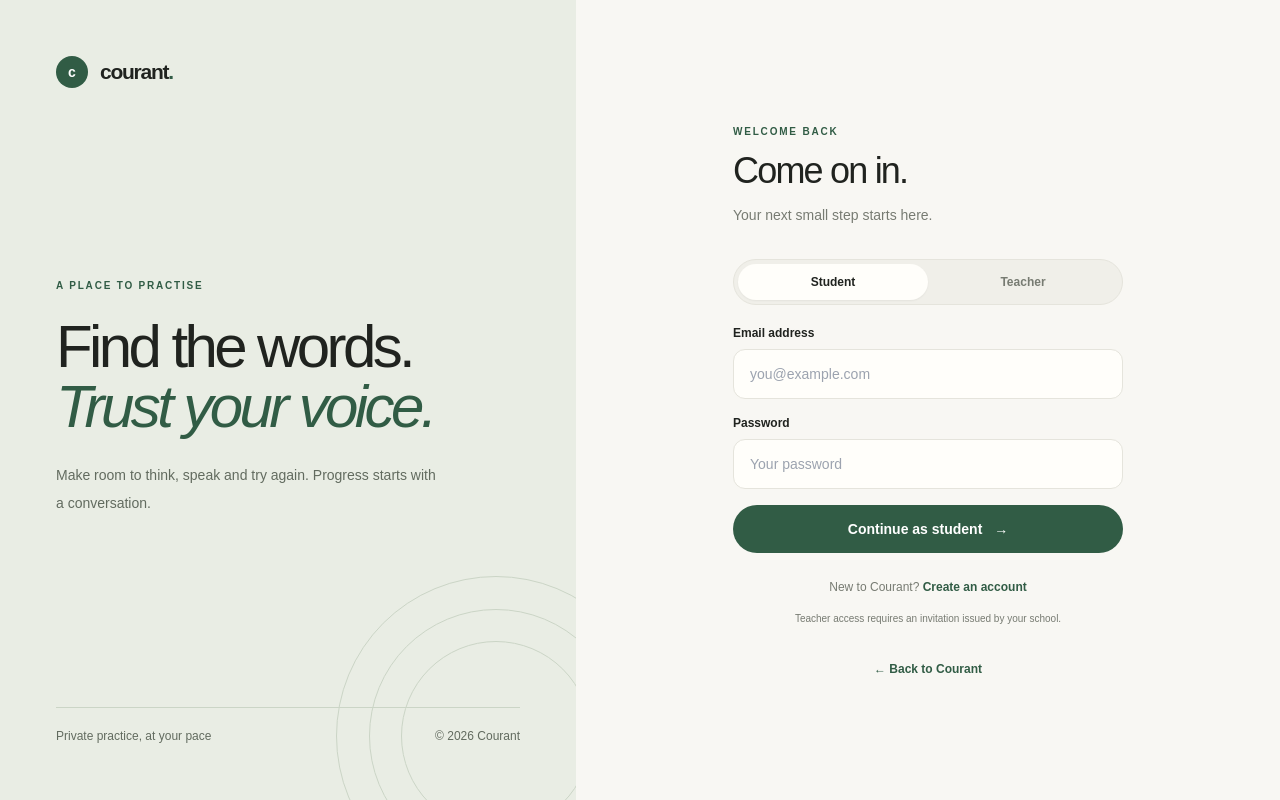
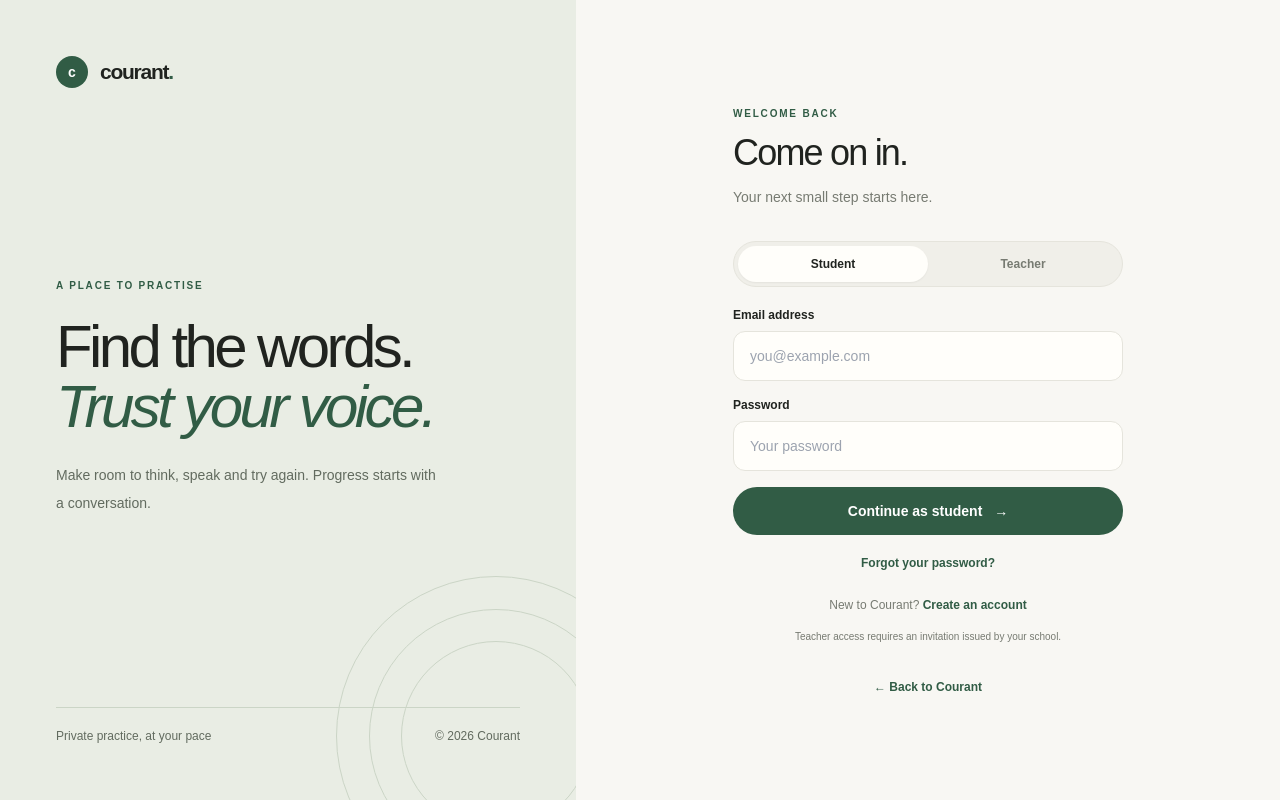
Before and after one commit to manansulya01/Courant, a Next.js app: page /login in a window 1280 px wide. Built offline with nearby package versions, Linux system fonts and the light colour scheme.

Commit message:
Link sign-in to password recovery

```diff
--- a/app/login/page.tsx
+++ b/app/login/page.tsx
@@ -10,5 +10,5 @@ export default function Login(){
  <section className="flex items-center justify-center px-5 py-12 sm:px-10"><div className="w-full max-w-[390px]"><Link href="/" className="mb-12 flex w-fit items-center gap-3 lg:hidden"><span className="grid h-8 w-8 place-items-center rounded-full bg-[var(--accent)] text-sm font-semibold text-white">c</span><span className="text-[21px] font-semibold tracking-[-.06em]">courant<span className="text-[var(--accent)]">.</span></span></Link><p className="text-[10px] font-bold uppercase tracking-[.18em] text-[var(--accent)]">Welcome back</p><h2 className="mt-3 text-3xl font-medium tracking-[-.05em] sm:text-4xl">Come on in.</h2><p className="mt-3 text-sm leading-6 text-[var(--muted)]">Your next small step starts here.</p>
  <div className="mt-8 grid grid-cols-2 rounded-full border border-[var(--line)] bg-[#f0efe9] p-1">{[["student","Student"],["teacher","Teacher"]].map(([value,label])=><button type="button" key={value} onClick={()=>setRole(value)} aria-pressed={role===value} className={`rounded-full py-2.5 text-xs font-semibold transition ${role===value?"bg-[var(--surface)] text-[var(--ink)] shadow-sm":"text-[var(--muted)]"}`}>{label}</button>)}</div>
  <form className="mt-5 space-y-4" onSubmit={submit}><label className="block"><span className="mb-2 block text-xs font-semibold">Email address</span><input value={email} onChange={e=>setEmail(e.target.value)} type="email" required autoComplete="email" placeholder="you@example.com" className="w-full rounded-xl border border-[var(--line)] bg-[var(--surface)] px-4 py-3.5 text-sm outline-none transition focus:border-[var(--accent)]"/></label><label className="block"><span className="mb-2 block text-xs font-semibold">Password</span><input value={password} onChange={e=>setPassword(e.target.value)} type="password" required autoComplete="current-password" placeholder="Your password" className="w-full rounded-xl border border-[var(--line)] bg-[var(--surface)] px-4 py-3.5 text-sm outline-none transition focus:border-[var(--accent)]"/></label>{error&&<p role="alert" className="rounded-xl bg-red-50 p-3 text-sm text-red-800">{error}</p>}<button disabled={busy} type="submit" className="mt-2 w-full rounded-full bg-[var(--accent)] py-3.5 text-sm font-semibold text-white transition hover:bg-[#244735] disabled:opacity-60">{busy?"Signing in…":`Continue as ${role}`} <span className="ml-2">→</span></button></form>
- <p className="mt-6 text-center text-xs leading-5 text-[var(--muted)]">New to Courant? <Link href="/signup" className="font-semibold text-[var(--accent)]">Create an account</Link></p><p className="mt-3 text-center text-[10px] leading-5 text-[var(--muted)]">Teacher access requires an invitation issued by your school.</p><Link href="/" className="mt-8 block text-center text-xs font-semibold text-[var(--accent)]">← Back to Courant</Link></div></section></main>;
+ <p className="mt-5 text-center text-xs"><Link href="/forgot-password" className="font-semibold text-[var(--accent)]">Forgot your password?</Link></p><p className="mt-6 text-center text-xs leading-5 text-[var(--muted)]">New to Courant? <Link href="/signup" className="font-semibold text-[var(--accent)]">Create an account</Link></p><p className="mt-3 text-center text-[10px] leading-5 text-[var(--muted)]">Teacher access requires an invitation issued by your school.</p><Link href="/" className="mt-8 block text-center text-xs font-semibold text-[var(--accent)]">← Back to Courant</Link></div></section></main>;
 }
```
